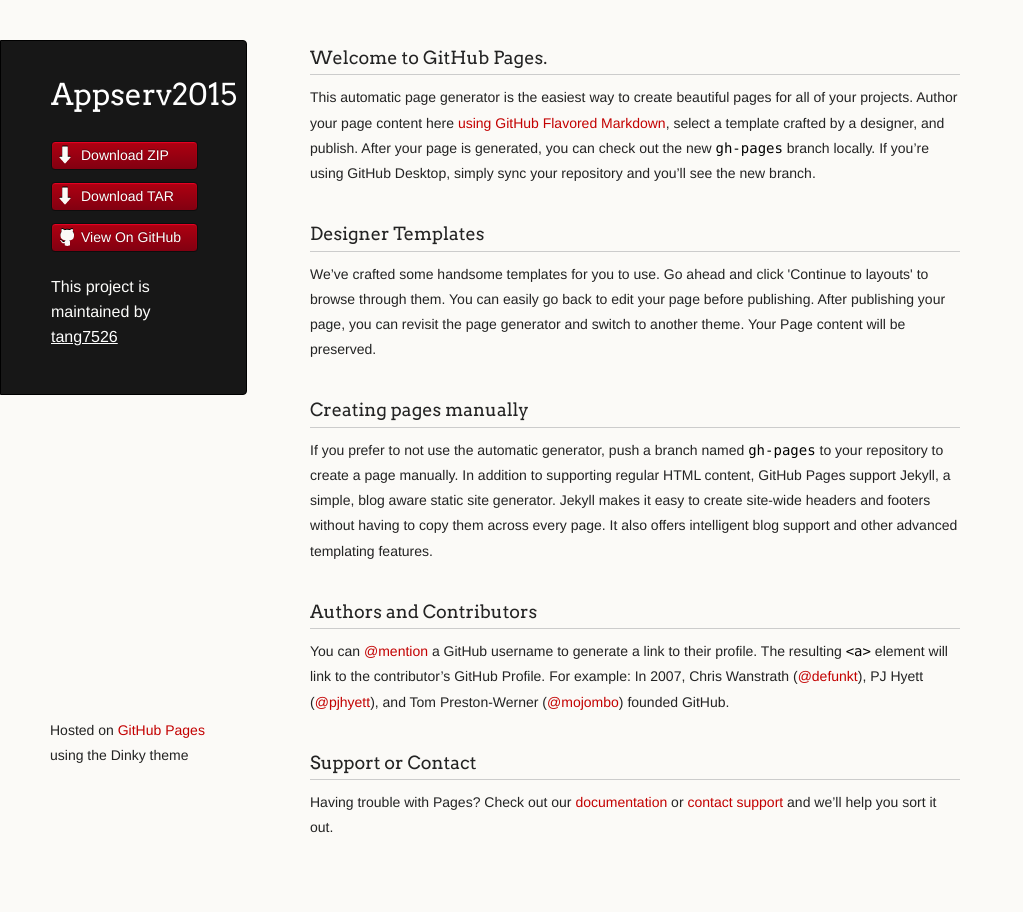
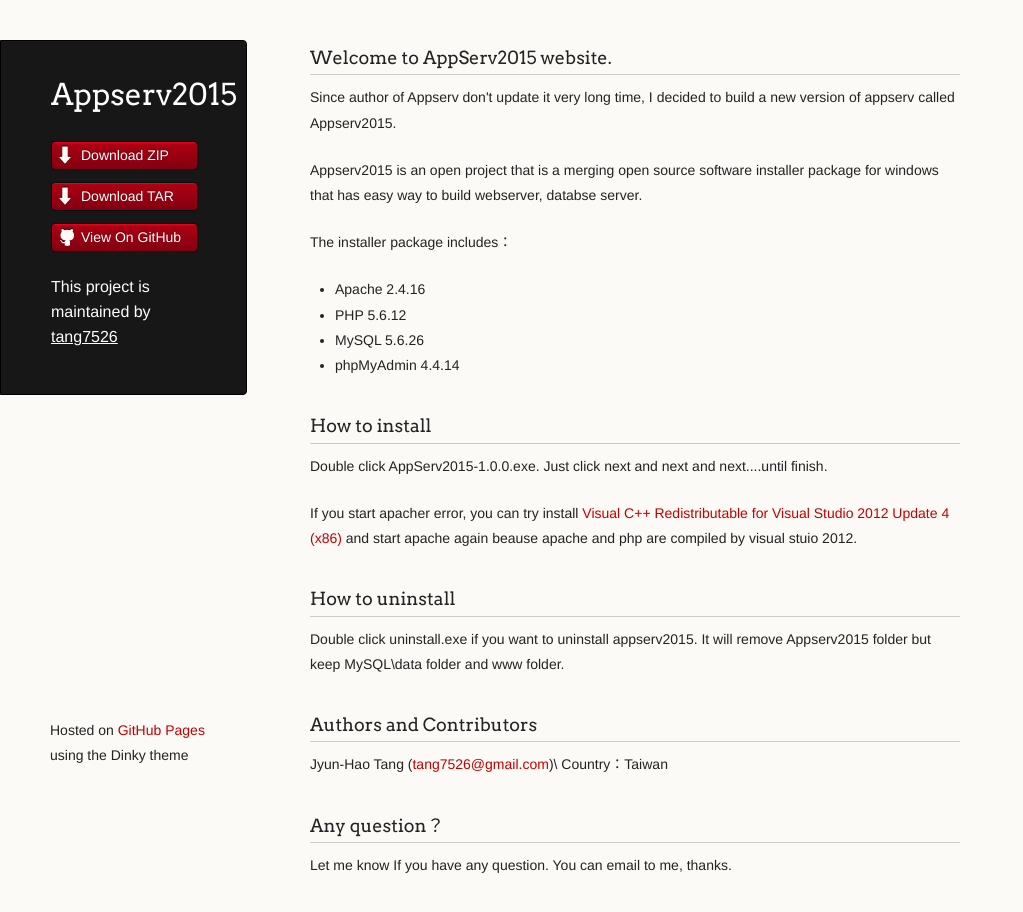
Before and after one commit to tang7526/AppServ, a plain HTML site: page index.html in a window 1280 px wide. Shown: the whole page, without its empty margins (0-1023 px from the left). Drawn offline with Linux system fonts and the light colour scheme.

```diff
--- a/index.html
+++ b/index.html
@@ -31,29 +31,43 @@
       </header>
       <section>
         <h3>
-<a id="welcome-to-github-pages" class="anchor" href="#welcome-to-github-pages" aria-hidden="true"><span class="octicon octicon-link"></span></a>Welcome to GitHub Pages.</h3>
+<a id="welcome-to-appserv2015-website" class="anchor" href="#welcome-to-appserv2015-website" aria-hidden="true"><span class="octicon octicon-link"></span></a>Welcome to AppServ2015 website.</h3>
 
-<p>This automatic page generator is the easiest way to create beautiful pages for all of your projects. Author your page content here <a href="https://guides.github.com/features/mastering-markdown/">using GitHub Flavored Markdown</a>, select a template crafted by a designer, and publish. After your page is generated, you can check out the new <code>gh-pages</code> branch locally. If you’re using GitHub Desktop, simply sync your repository and you’ll see the new branch.</p>
+<p>Since author of Appserv don't update it very long time, I decided to build a new version of appserv called Appserv2015.</p>
+
+<p>Appserv2015 is an open project that is a merging open source software installer package for windows that has easy way to build webserver, databse server.</p>
+
+<p>The installer package includes：</p>
+
+<ul>
+<li>Apache 2.4.16</li>
+<li>PHP 5.6.12</li>
+<li>MySQL 5.6.26</li>
+<li>phpMyAdmin 4.4.14</li>
+</ul>
 
 <h3>
-<a id="designer-templates" class="anchor" href="#designer-templates" aria-hidden="true"><span class="octicon octicon-link"></span></a>Designer Templates</h3>
+<a id="how-to-install" class="anchor" href="#how-to-install" aria-hidden="true"><span class="octicon octicon-link"></span></a>How to install</h3>
 
-<p>We’ve crafted some handsome templates for you to use. Go ahead and click 'Continue to layouts' to browse through them. You can easily go back to edit your page before publishing. After publishing your page, you can revisit the page generator and switch to another theme. Your Page content will be preserved.</p>
+<p>Double click AppServ2015-1.0.0.exe. Just click next and next and next....until finish.</p>
+
+<p>If you start apacher error, you can try install <b><a href="https://www.microsoft.com/en-US/download/details.aspx?id=30679">Visual C++ Redistributable for Visual Studio 2012 Update 4 (x86)</a></b> and start apache again beause apache and php are compiled by visual stuio 2012.</p>
 
 <h3>
-<a id="creating-pages-manually" class="anchor" href="#creating-pages-manually" aria-hidden="true"><span class="octicon octicon-link"></span></a>Creating pages manually</h3>
+<a id="how-to-uninstall" class="anchor" href="#how-to-uninstall" aria-hidden="true"><span class="octicon octicon-link"></span></a>How to uninstall</h3>
 
-<p>If you prefer to not use the automatic generator, push a branch named <code>gh-pages</code> to your repository to create a page manually. In addition to supporting regular HTML content, GitHub Pages support Jekyll, a simple, blog aware static site generator. Jekyll makes it easy to create site-wide headers and footers without having to copy them across every page. It also offers intelligent blog support and other advanced templating features.</p>
+<p>Double click uninstall.exe if you want to uninstall appserv2015. It will remove Appserv2015 folder but keep MySQL\data folder and www folder.</p>
 
 <h3>
 <a id="authors-and-contributors" class="anchor" href="#authors-and-contributors" aria-hidden="true"><span class="octicon octicon-link"></span></a>Authors and Contributors</h3>
 
-<p>You can <a href="https://github.com/blog/821" class="user-mention">@mention</a> a GitHub username to generate a link to their profile. The resulting <code>&lt;a&gt;</code> element will link to the contributor’s GitHub Profile. For example: In 2007, Chris Wanstrath (<a href="https://github.com/defunkt" class="user-mention">@defunkt</a>), PJ Hyett (<a href="https://github.com/pjhyett" class="user-mention">@pjhyett</a>), and Tom Preston-Werner (<a href="https://github.com/mojombo" class="user-mention">@mojombo</a>) founded GitHub.</p>
+<p>Jyun-Hao Tang (<a href="mailto:tang7526@gmail.com">tang7526@gmail.com</a>)\
+Country：Taiwan</p>
 
 <h3>
-<a id="support-or-contact" class="anchor" href="#support-or-contact" aria-hidden="true"><span class="octicon octicon-link"></span></a>Support or Contact</h3>
+<a id="any-question" class="anchor" href="#any-question" aria-hidden="true"><span class="octicon octicon-link"></span></a>Any question？</h3>
 
-<p>Having trouble with Pages? Check out our <a href="https://help.github.com/pages">documentation</a> or <a href="https://github.com/contact">contact support</a> and we’ll help you sort it out.</p>
+<p>Let me know If you have any question. You can email to me, thanks.</p>
       </section>
       <footer>
         <p><small>Hosted on <a href="https://pages.github.com">GitHub Pages</a> using the Dinky theme</small></p>
```
Also changed, not shown: params.json (+1 -1 lines).
